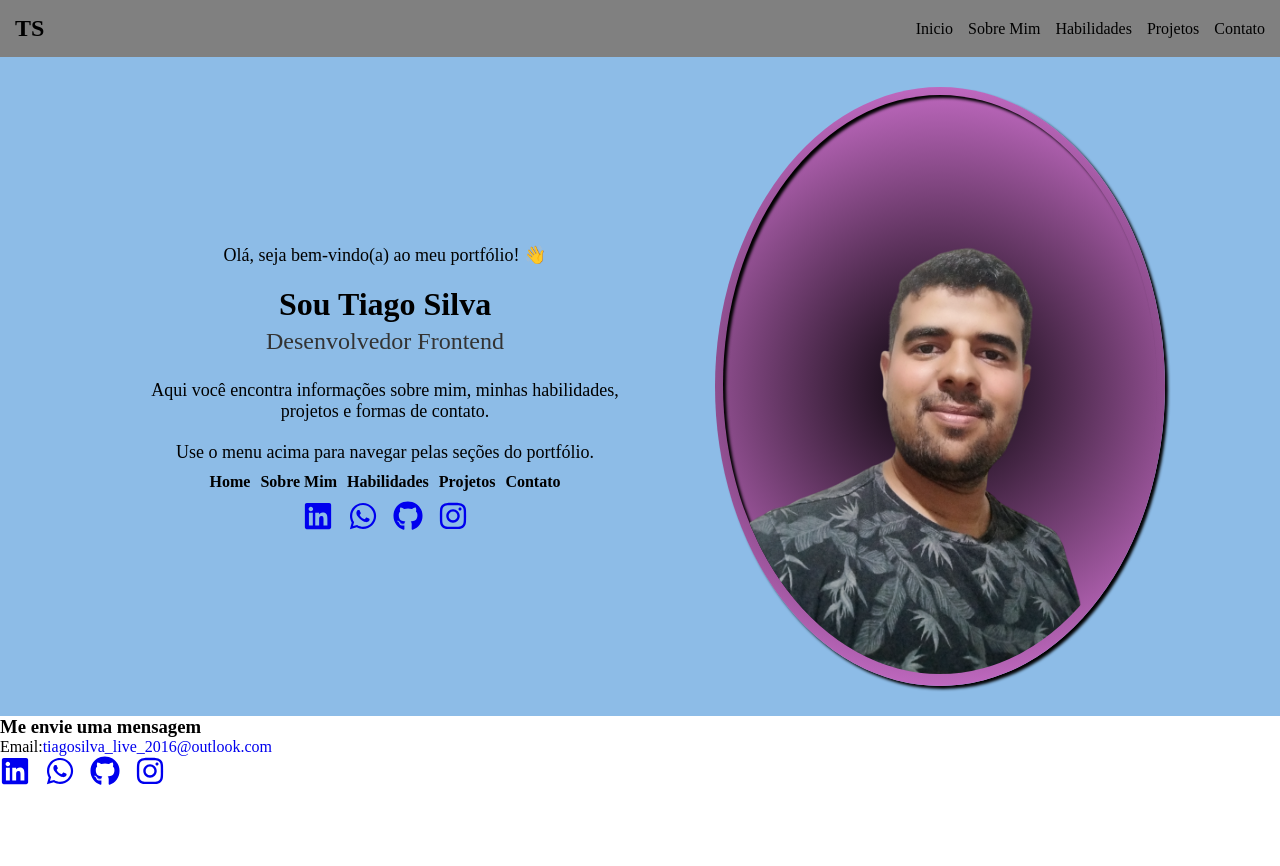
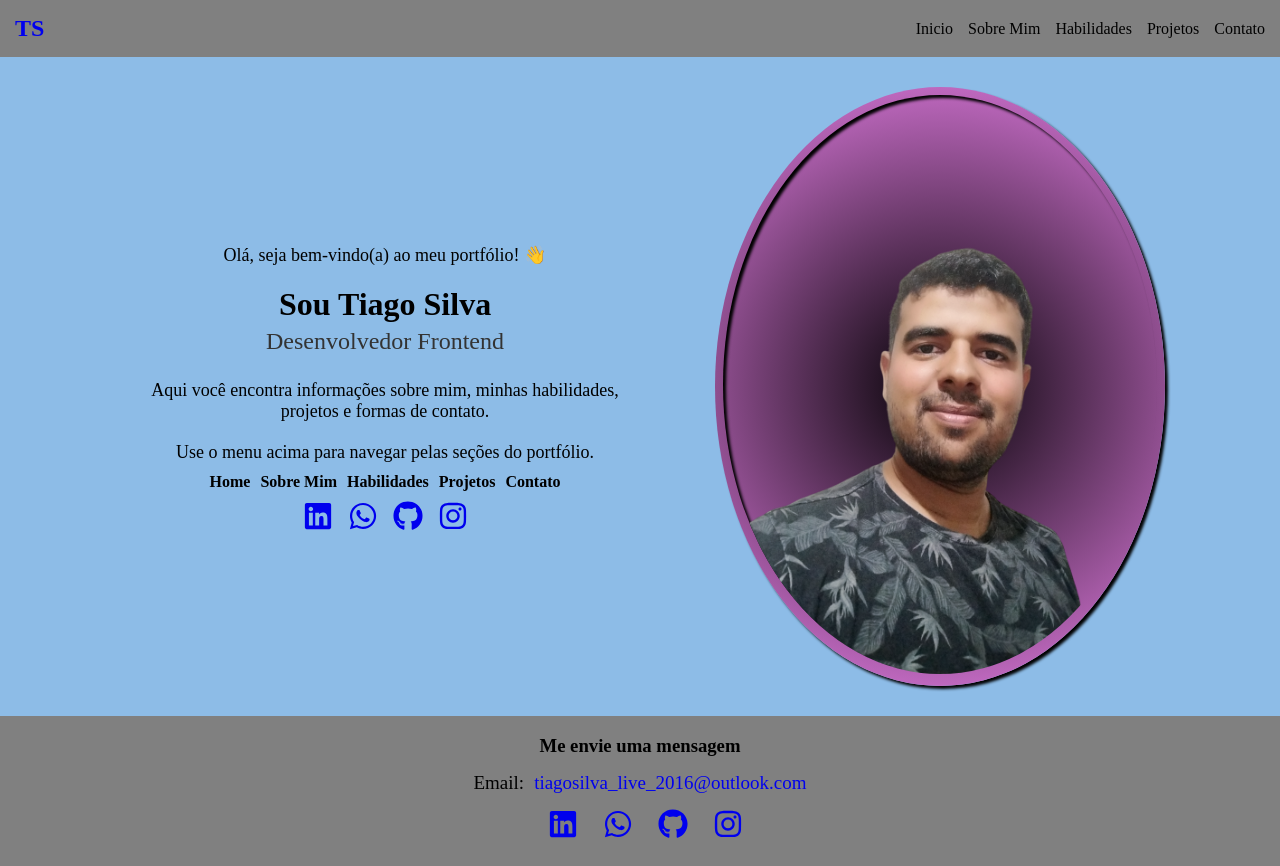
Before and after one commit to Tiago-SilvaRP/Portifolio-React, a React (Vite) app: page / in a window 1280 px wide. Before the commit the page ends 800 px from the top, so only its background shows below. Built offline with nearby package versions, Linux system fonts and the light colour scheme.

Commit message:
feat(footer.tstyle.tsx): create arquive of style

```diff
--- /dev/null
+++ b/src/components/footer/footer.style.tsx
@@ -0,0 +1,24 @@
+import styled from "styled-components"
+
+export const S = {
+
+    Footer: styled.footer`
+        display: flex;
+        flex-direction: column;
+        justify-content: center;
+        align-items: center;
+        height: 150px;
+        background: gray;
+        gap: 15px;
+
+
+        p {
+            font-size: 19px;
+        }
+        a {
+            margin-left: 10px;
+        }
+    `,
+
+
+}
--- a/src/components/footer/footer.tsx
+++ b/src/components/footer/footer.tsx
@@ -1,8 +1,9 @@
-import { ListIcons } from "../list-icons/list-icons"
+import { ListIcons } from "../list-icons/list-icons";
+import { S } from "./footer.style";
 
 export const Footer = () => {
     return (
-        <footer>
+        <S.Footer>
             <h3>Me envie uma mensagem</h3>
             <p>
                 Email:
@@ -12,6 +13,6 @@ export const Footer = () => {
             </p>
 
             <ListIcons />
-        </footer>
+        </S.Footer>
     )
 }
--- a/src/components/header/header.tsx
+++ b/src/components/header/header.tsx
@@ -1,6 +1,7 @@
 import { useState } from "react"
 import { S } from "./header.style"
 import { useClickOutside } from "../hooks/useClickOutSide";
+import  CV  from '../../assets/cv.pdf'
 
 export const Header: React.FC = () => {
     const [menuAberto, setMenuAberto] = useState(false);
@@ -17,7 +18,9 @@ export const Header: React.FC = () => {
 
     return (
         <S.HeaderContainer>
-            <h2>TS</h2>
+            <a target="_blank" href={CV}>
+                <h2>TS</h2>
+            </a>
             <div ref={menuRef}>
                 <S.Nav $ativo={menuAberto} aria-expanded={menuAberto}>
                     <S.Ul onClick={handleItemClick}>
--- a/src/components/home/home.style.tsx
+++ b/src/components/home/home.style.tsx
@@ -2,6 +2,7 @@ import styled from "styled-components";
 
 export const S = {
     Section: styled.section`
+        flex: 1;
         display: flex;
         background-color: #8dbce7;
         width: 100vw;
--- a/src/components/styles/globalStyle.tsx
+++ b/src/components/styles/globalStyle.tsx
@@ -1,7 +1,7 @@
 import { createGlobalStyle } from "styled-components";
 
 export const GlobalStyle = createGlobalStyle`
-    *{
+    * {
         padding: 0;
         margin: 0;
         box-sizing: border-box;
@@ -9,5 +9,9 @@ export const GlobalStyle = createGlobalStyle`
         list-style: none;
     }
 
-
+    #root {
+        min-height: 100vh;
+        display: flex;
+        flex-direction: column;
+    }
 `
```
Also changed, not shown: 1 other file (tests, documents, lock files or other folders).
